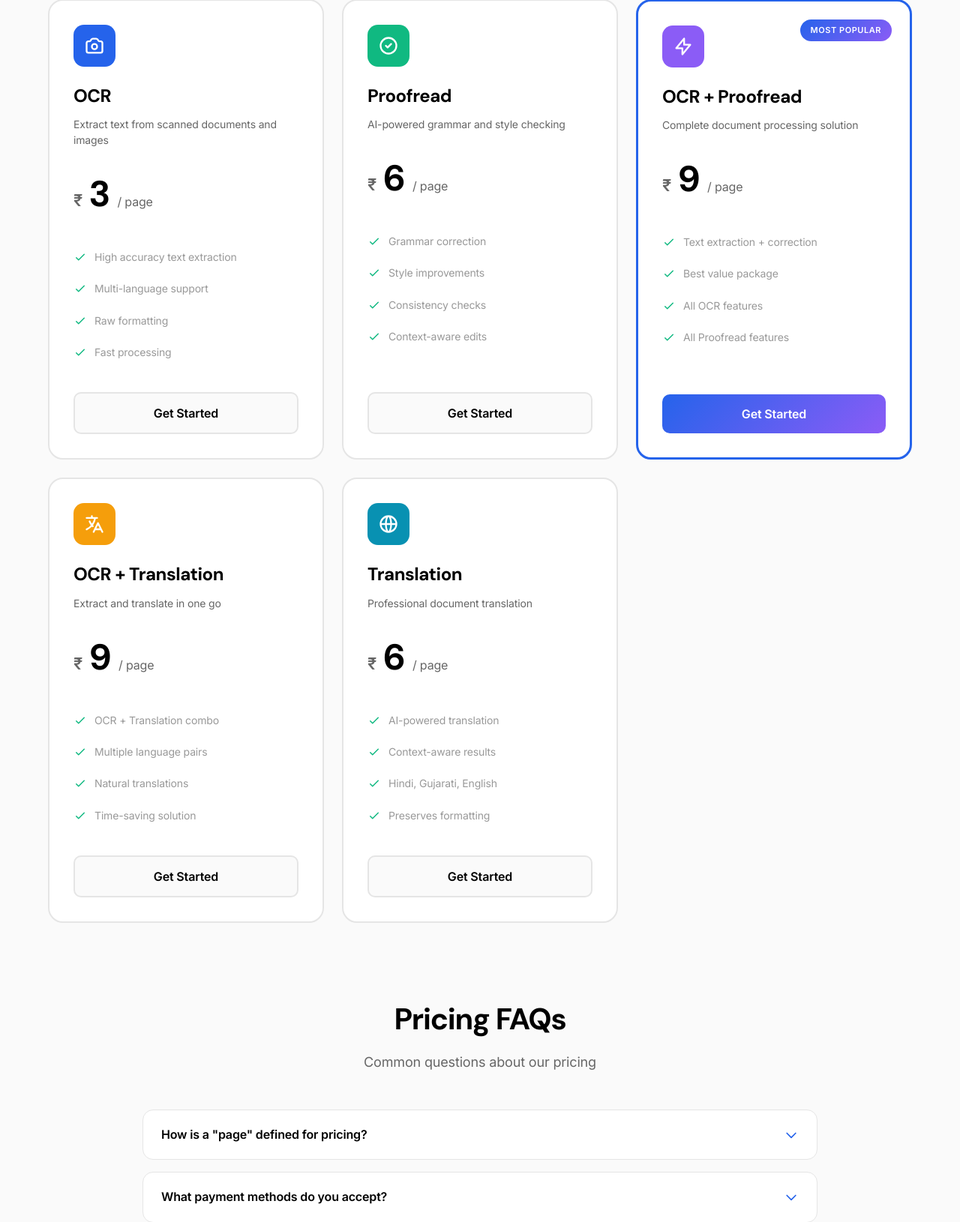
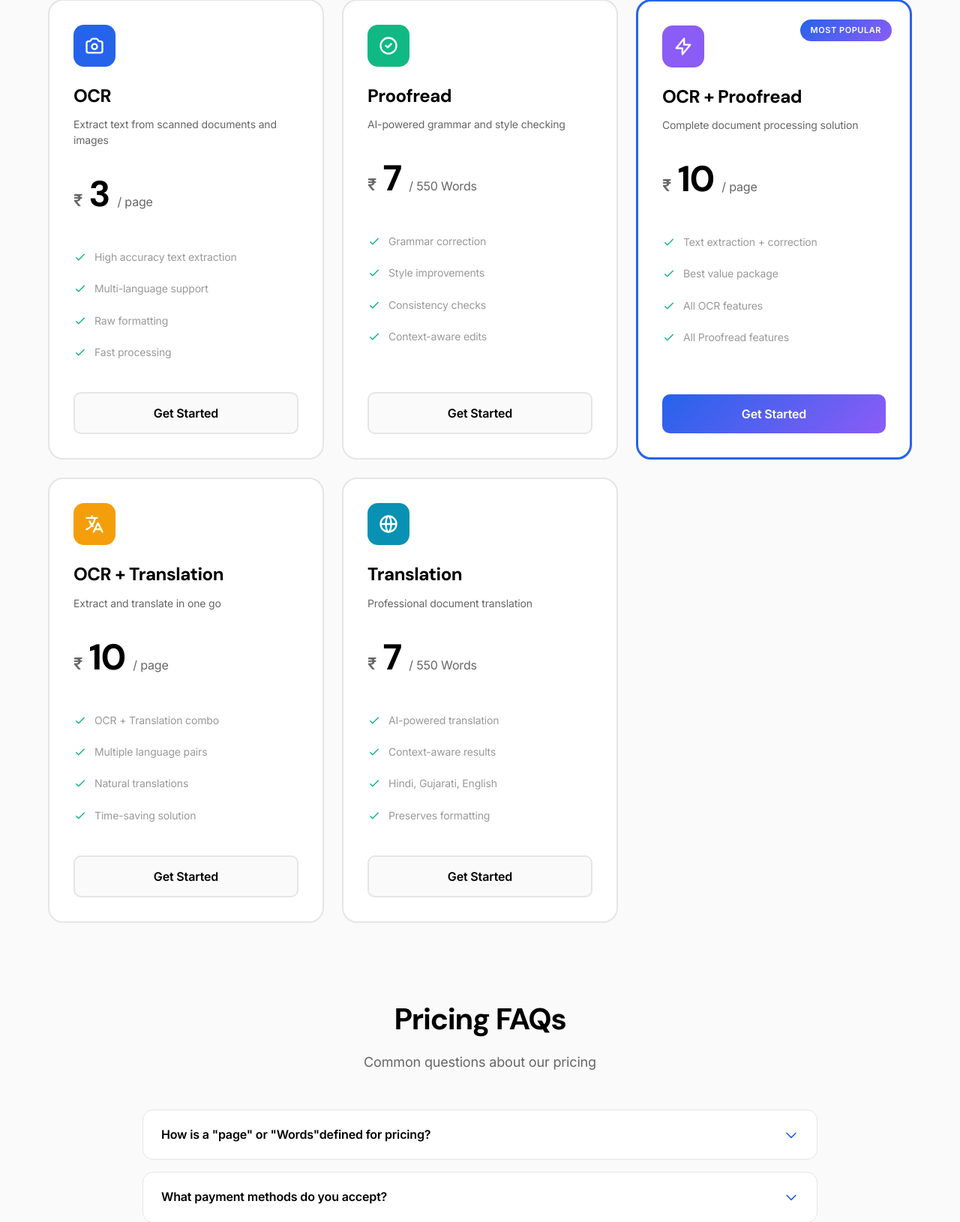
Before and after one commit to Aman-2203/Abhyam_Amrutam_DocProcessor, a Flask app: page /pricing in a window 1280 px wide. Shown: the part 351-1981 px from the top of the page at 75% size. Run offline with Flask 3, Linux system fonts and the light colour scheme.

Commit message:
Cost UI Update

```diff
--- a/AAS_CLONE/templates/pricing.html
+++ b/AAS_CLONE/templates/pricing.html
@@ -116,8 +116,8 @@
                 <p class="pricing-description">AI-powered grammar and style checking</p>
                 <div class="pricing-price">
                     <span class="price-currency">₹</span>
-                    <span class="price-amount">6</span>
-                    <span class="price-period">/ page</span>
+                    <span class="price-amount">7</span>
+                    <span class="price-period">/ 550 Words</span>
                 </div>
                 <ul class="pricing-features">
                     <li>
@@ -159,7 +159,7 @@
                 <p class="pricing-description">Complete document processing solution</p>
                 <div class="pricing-price">
                     <span class="price-currency">₹</span>
-                    <span class="price-amount">9</span>
+                    <span class="price-amount">10</span>
                     <span class="price-period">/ page</span>
                 </div>
                 <ul class="pricing-features">
@@ -201,7 +201,7 @@
                 <p class="pricing-description">Extract and translate in one go</p>
                 <div class="pricing-price">
                     <span class="price-currency">₹</span>
-                    <span class="price-amount">9</span>
+                    <span class="price-amount">10</span>
                     <span class="price-period">/ page</span>
                 </div>
                 <ul class="pricing-features">
@@ -243,8 +243,8 @@
                 <p class="pricing-description">Professional document translation</p>
                 <div class="pricing-price">
                     <span class="price-currency">₹</span>
-                    <span class="price-amount">6</span>
-                    <span class="price-period">/ page</span>
+                    <span class="price-amount">7</span>
+                    <span class="price-period">/ 550 Words</span>
                 </div>
                 <ul class="pricing-features">
                     <li>
@@ -285,13 +285,13 @@
             <div class="faq-list">
                 <div class="faq-item">
                     <div class="faq-question">
-                        <span>How is a "page" defined for pricing?</span>
+                        <span>How is a "page" or "Words"defined for pricing?</span>
                         <svg class="faq-icon" fill="none" viewBox="0 0 24 24" stroke="currentColor" stroke-width="2">
                             <path stroke-linecap="round" stroke-linejoin="round" d="M19 9l-7 7-7-7" />
                         </svg>
                     </div>
                     <div class="faq-answer">
-                        <p>A page is counted as one standard A4-sized page or equivalent. For documents with non-standard sizes, we calculate based on your document meta data.</p>
+                        <p>For PDFs page is counted as number of pages in a PDF . For documents with non-standard sizes, we calculate based on your no of words.</p>
                     </div>
                 </div>
 
@@ -327,7 +327,7 @@
                         </svg>
                     </div>
                     <div class="faq-answer">
-                        <p>New users get their three pages processed free to test our service quality. No credit card required for the trial.</p>
+                        <p>New users get 3 PDF pages processed free and 10,000 characters free for Word documents.</p>
                     </div>
                 </div>
 
@@ -368,4 +368,5 @@
     <script src="../static/js/pricing.js"></script>
 
 </body>
+
 </html>
```
